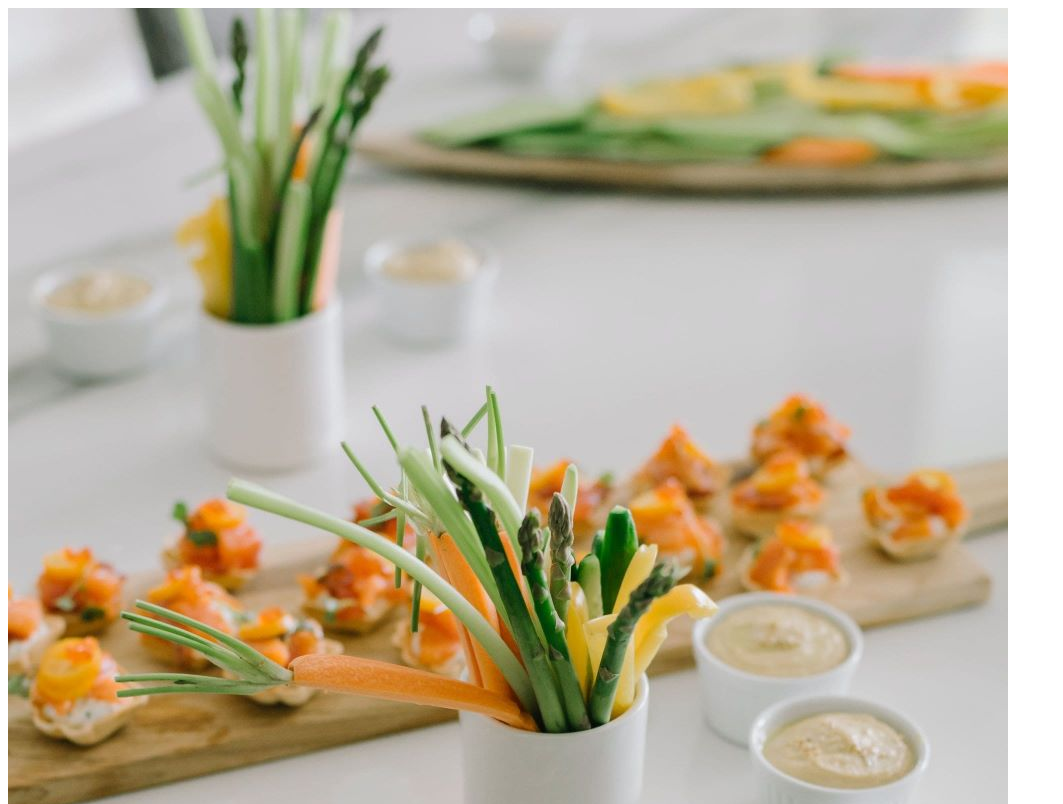
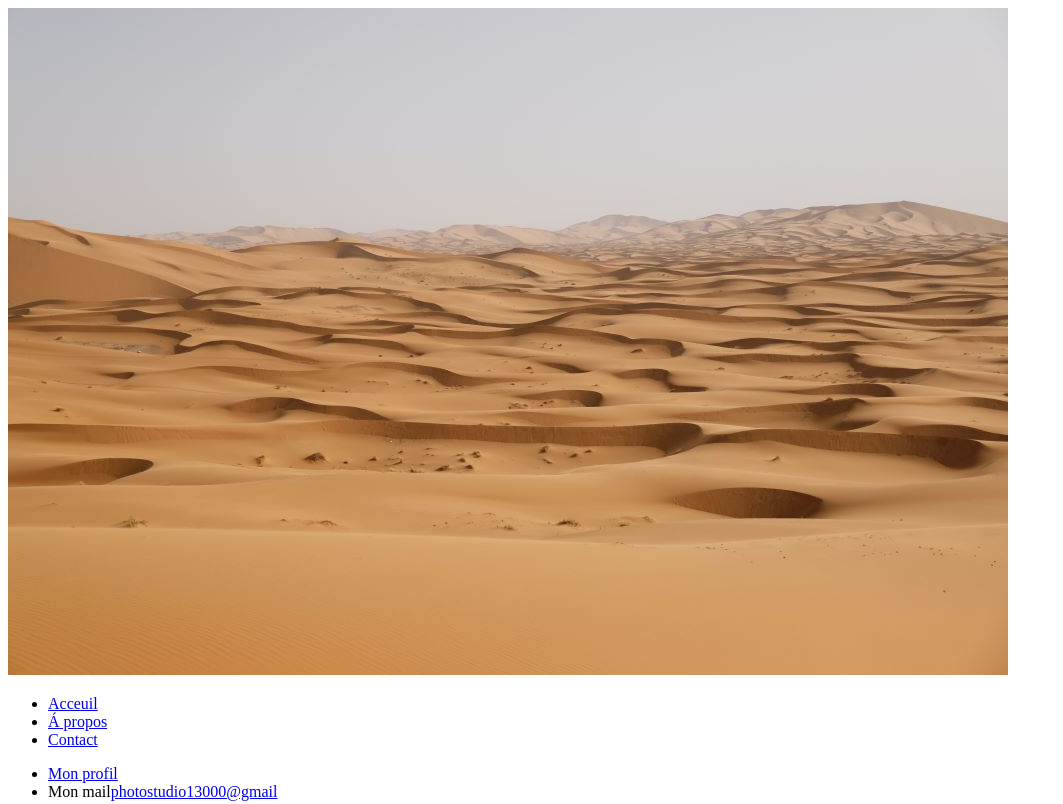
Before and after one commit to gus0660/MonProjet, a plain HTML site: page index.html in a window 1280 px wide. Shown: the top 804 px of the page, without its empty margins (0-1063 px from the left). Drawn offline with Linux system fonts and the light colour scheme.

Commit message:
changement de photo

```diff
--- a/index.html
+++ b/index.html
@@ -7,7 +7,7 @@
 </head>
 <body>
     <div class="menu">
-        <div><img src="./images/skazka.jpg" alt="déco table"></div>
+        <div><img src="./images/christophe.jpg" alt="déco table"></div>
         <nav>
             <ul>
                 <li><a href="#">Acceuil</a></li>
```
Also changed, not shown: images/christophe.jpg (added).
